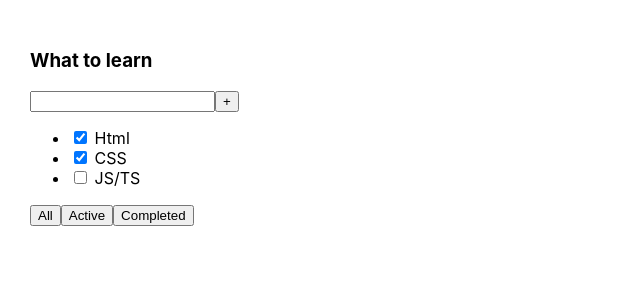
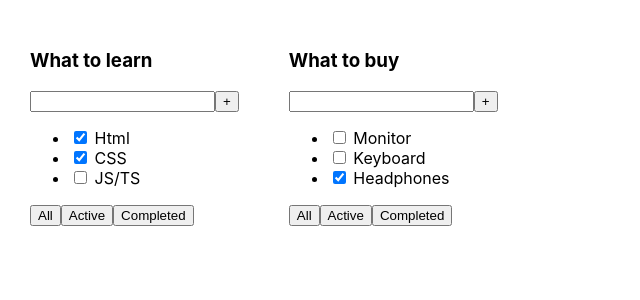
Before and after one commit to digitrom/1-todolist, a React (Create React App) app: page / in a window 1280 px wide. Shown: the top 300 px of the page, without its empty margins (0-640 px from the left). Built offline with nearby package versions, Linux system fonts and the light colour scheme.

Commit message:
lesson-1-homework

```diff
--- a/src/App.tsx
+++ b/src/App.tsx
@@ -10,11 +10,15 @@ function App() {
         {id: 2, title: "CSS", isDone: true},
         {id: 3, title: "JS/TS", isDone: false},
     ]
-
+    const tasks_2: Array<TaskType> = [
+        {id: 1, title: "Monitor", isDone: false},
+        {id: 2, title: "Keyboard", isDone: false},
+        {id: 3, title: "Headphones", isDone: true},
+    ]
     return (
         <div className="App">
           <TodoList title={todoListTitle_1} tasks={tasks_1}/>
-          {/*<TodoList title={todoListTitle_2} tasks={tasks_2}/>*/}
+          <TodoList title={todoListTitle_2} tasks={tasks_2}/>
         </div>
     );
 }
```
